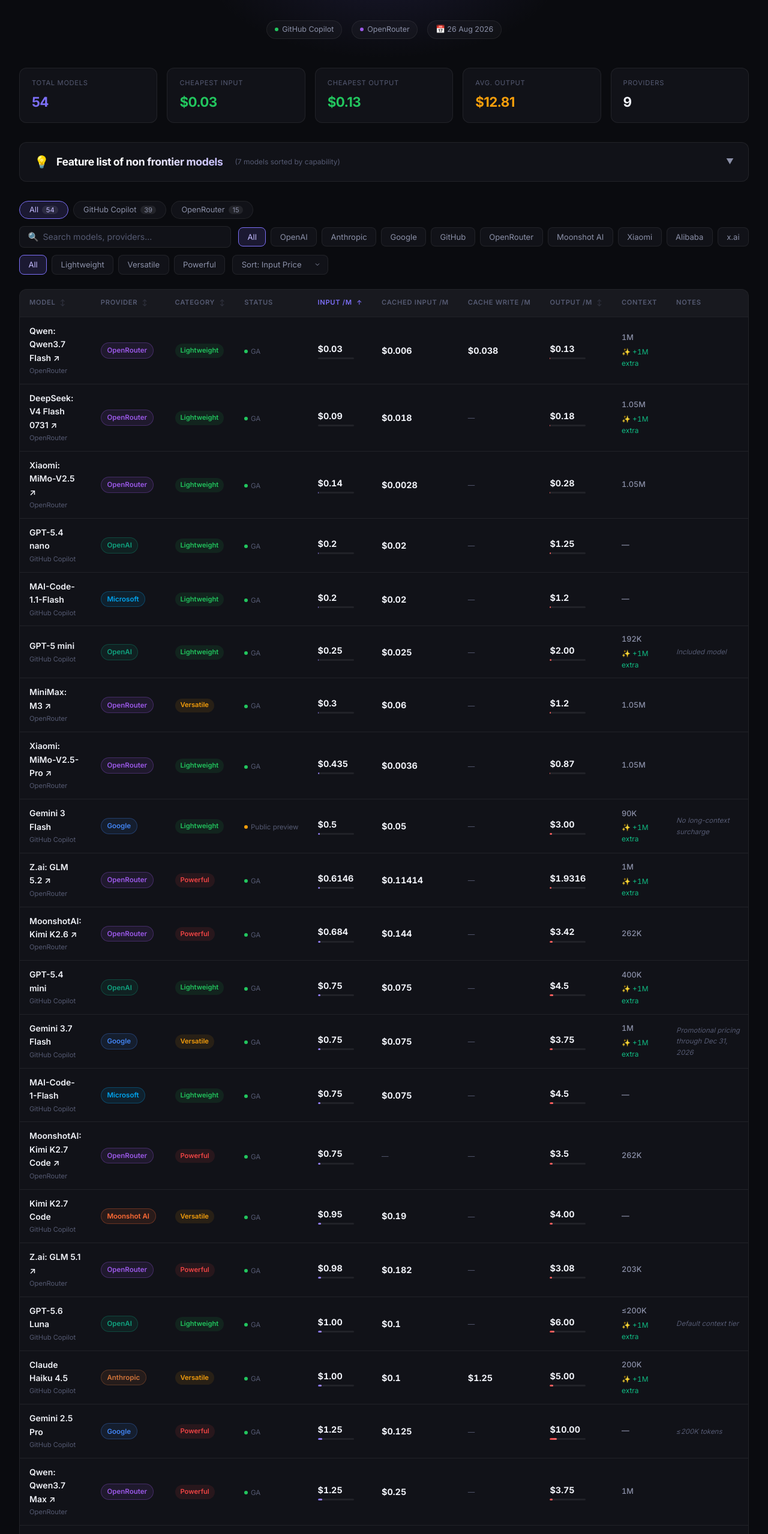
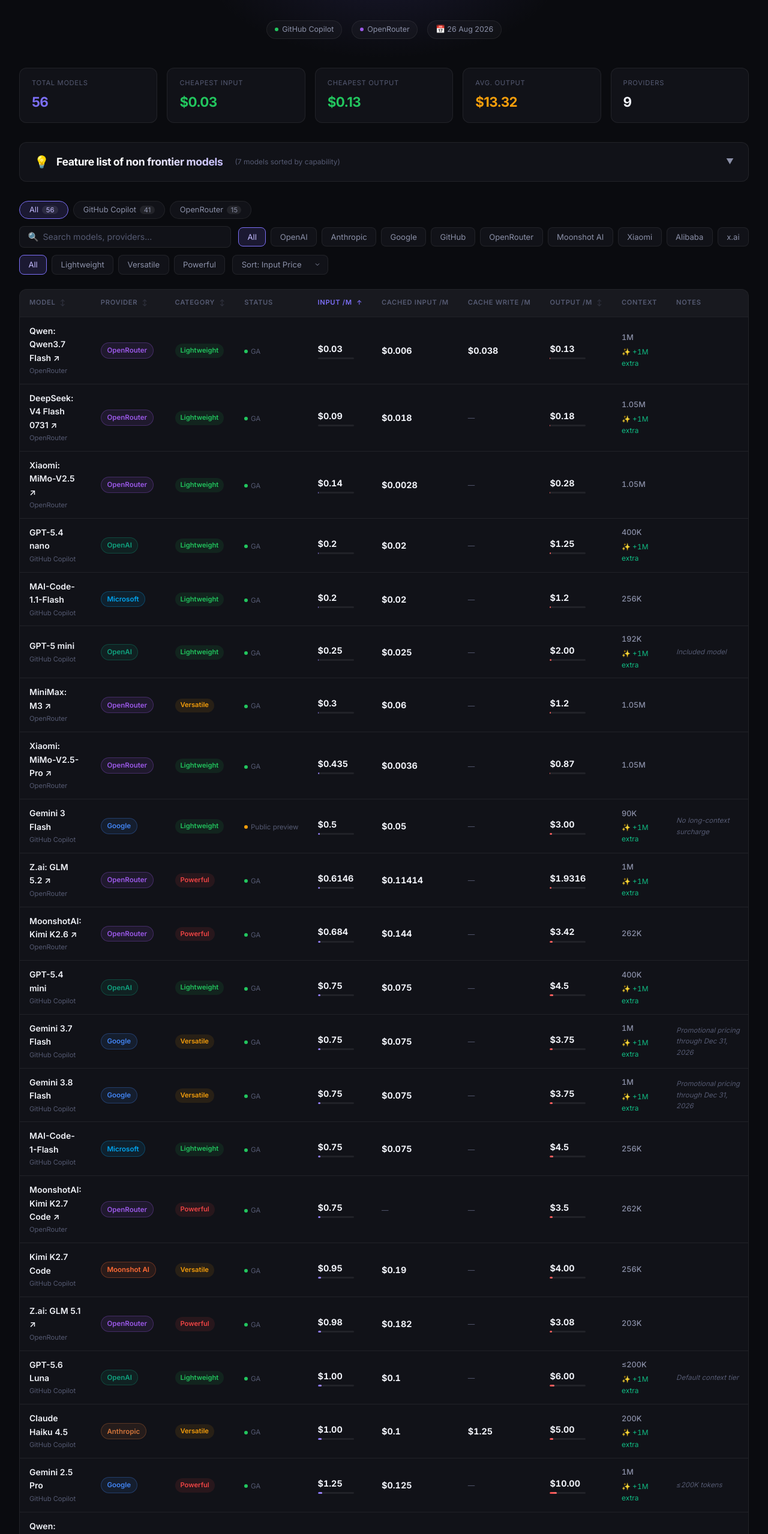
Before and after one commit to madeindigio/copilot-models-pricing-comparator, a React (Vite) app: page / in a window 1280 px wide. Shown: the part 242-2800 px from the top of the page at 60% size. Built offline with nearby package versions, Linux system fonts and the light colour scheme.

Commit message:
docs: update new models and fix context window for all models

```diff
--- a/src/data/models.ts
+++ b/src/data/models.ts
@@ -31,6 +31,8 @@ export const models: ModelPricing[] = [
     inputPrice: 2.00,
     cachedInputPrice: 0.50,
     outputPrice: 8.00,
+    contextWindow: '1M',
+    supports1MContext: true,
     notes: 'Included model',
   },
   {
@@ -137,6 +139,8 @@ export const models: ModelPricing[] = [
     inputPrice: 0.20,
     cachedInputPrice: 0.02,
     outputPrice: 1.25,
+    contextWindow: '400K',
+    supports1MContext: true,
   },
   {
     id: 'gpt-5.5',
@@ -318,6 +322,7 @@ export const models: ModelPricing[] = [
     cachedInputPrice: 0.50,
     cacheWritePrice: 6.25,
     outputPrice: 25.00,
+    contextWindow: '200K',
   },
   {
     id: 'claude-opus-4.6',
@@ -330,6 +335,8 @@ export const models: ModelPricing[] = [
     cachedInputPrice: 0.50,
     cacheWritePrice: 6.25,
     outputPrice: 25.00,
+    contextWindow: '1M',
+    supports1MContext: true,
   },
   {
     id: 'claude-opus-4.7',
@@ -342,6 +349,8 @@ export const models: ModelPricing[] = [
     cachedInputPrice: 0.50,
     cacheWritePrice: 6.25,
     outputPrice: 25.00,
+    contextWindow: '200K',
+    supports1MContext: true,
   },
   {
     id: 'claude-opus-4.8',
@@ -354,6 +363,8 @@ export const models: ModelPricing[] = [
     cachedInputPrice: 0.50,
     cacheWritePrice: 6.25,
     outputPrice: 25.00,
+    contextWindow: '200K',
+    supports1MContext: true,
   },
   {
     id: 'claude-sonnet-5',
@@ -399,6 +410,20 @@ export const models: ModelPricing[] = [
     contextWindow: '200K',
     supports1MContext: true,
   },
+  {
+    id: 'claude-fable-5.1',
+    name: 'Claude Fable 5.1',
+    provider: 'Anthropic',
+    source: 'GitHub Copilot',
+    status: 'GA',
+    category: 'Powerful',
+    inputPrice: 10.00,
+    cachedInputPrice: 0.25,
+    cacheWritePrice: 12.50,
+    outputPrice: 50.00,
+    contextWindow: '1M',
+    supports1MContext: true,
+  },
   // ── Google ───────────────────────────────────────────────────────────────
   {
     id: 'gemini-2.5-pro',
@@ -410,6 +435,8 @@ export const models: ModelPricing[] = [
     inputPrice: 1.25,
     cachedInputPrice: 0.125,
     outputPrice: 10.00,
+    contextWindow: '1M',
+    supports1MContext: true,
     notes: '≤200K tokens',
   },
   {
@@ -467,6 +494,20 @@ export const models: ModelPricing[] = [
     supports1MContext: true,
     notes: 'Promotional pricing through Dec 31, 2026',
   },
+  {
+    id: 'gemini-3.8-flash',
+    name: 'Gemini 3.8 Flash',
+    provider: 'Google',
+    source: 'GitHub Copilot',
+    status: 'GA',
+    category: 'Versatile',
+    inputPrice: 0.75,
+    cachedInputPrice: 0.075,
+    outputPrice: 3.75,
+    contextWindow: '1M',
+    supports1MContext: true,
+    notes: 'Promotional pricing through Dec 31, 2026',
+  },
   // ── Microsoft ────────────────────────────────────────────────────────────
   {
     id: 'mai-code-1-flash',
@@ -478,6 +519,7 @@ export const models: ModelPricing[] = [
     inputPrice: 0.75,
     cachedInputPrice: 0.075,
     outputPrice: 4.50,
+    contextWindow: '256K',
   },
   {
     id: 'mai-code-1.1-flash',
@@ -489,6 +531,7 @@ export const models: ModelPricing[] = [
     inputPrice: 0.20,
     cachedInputPrice: 0.02,
     outputPrice: 1.20,
+    contextWindow: '256K',
   },
   // ── Moonshot AI ──────────────────────────────────────────────────────────
   {
@@ -501,6 +544,7 @@ export const models: ModelPricing[] = [
     inputPrice: 0.95,
     cachedInputPrice: 0.19,
     outputPrice: 4.00,
+    contextWindow: '256K',
   },
   {
     id: 'kimi-k3-copilot',
```
